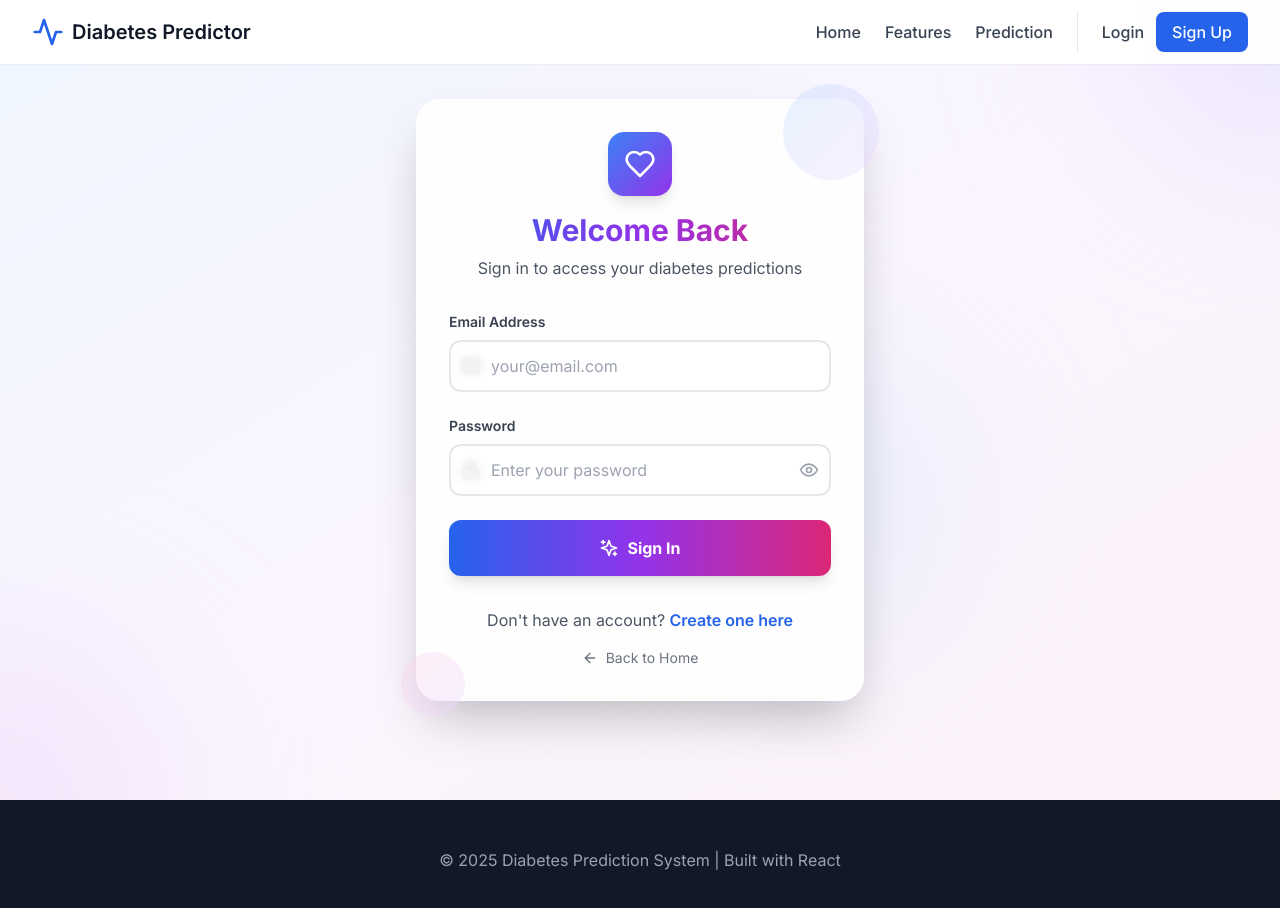
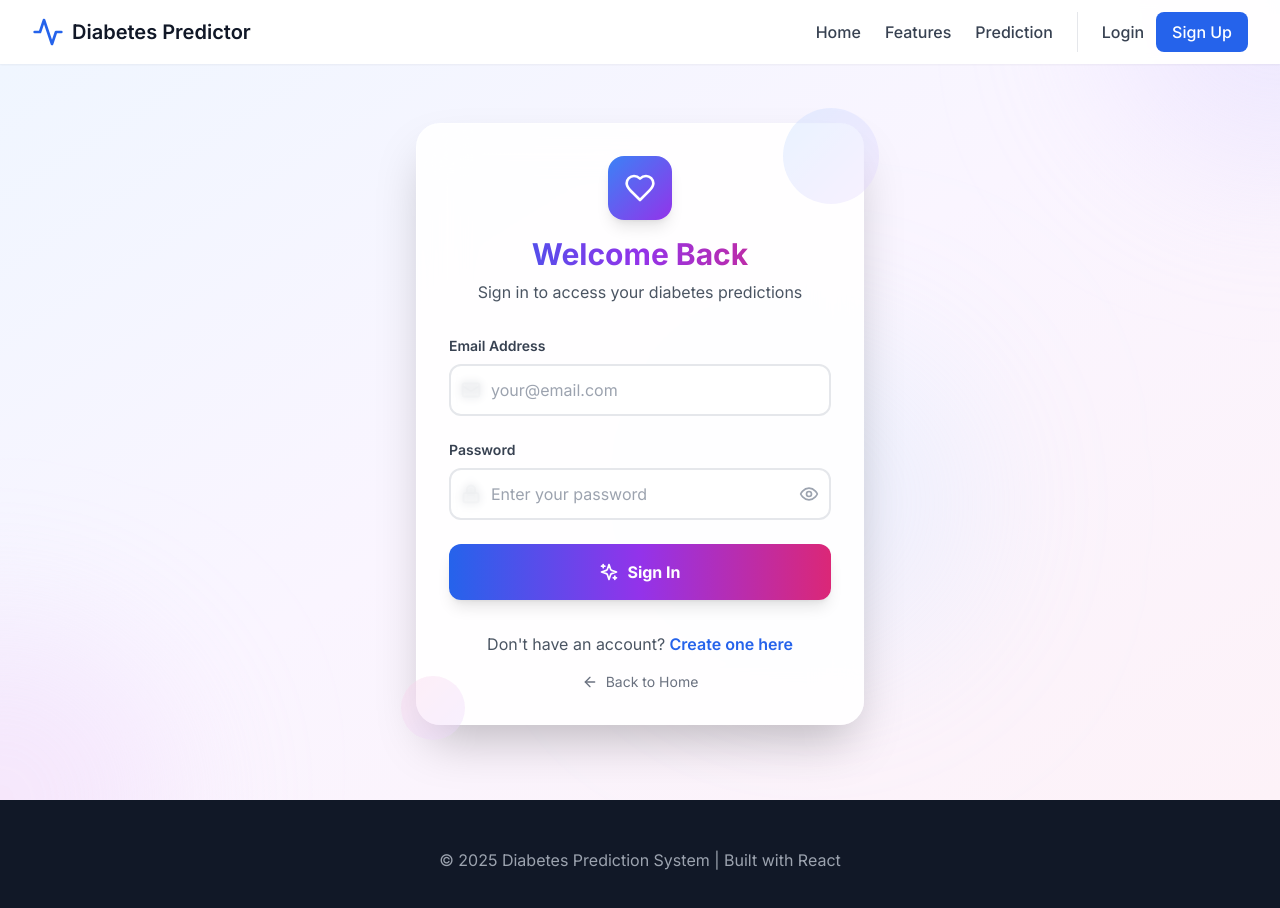
Before and after one commit to Arun-S-1505/GlucoPredict, a React (Vite) app: page /login in a window 1280 px wide. Shown: the top 908 px of the page. Built offline with nearby package versions, Linux system fonts and the light colour scheme.

Commit message:
Fix navbar interference with page content

```diff
--- a/src/pages/DashboardPage.tsx
+++ b/src/pages/DashboardPage.tsx
@@ -85,7 +85,7 @@ export function DashboardPage() {
     <div className="min-h-screen bg-gradient-to-br from-blue-50 via-purple-50 to-pink-50">
       <Navbar />
 
-      <div className="max-w-7xl mx-auto px-4 sm:px-6 lg:px-8 py-6 sm:py-12">
+      <div className="max-w-7xl mx-auto px-4 sm:px-6 lg:px-8 py-6 sm:py-12 pt-20 sm:pt-24">
         <motion.div
           initial={{ opacity: 0, y: 20 }}
           animate={{ opacity: 1, y: 0 }}
--- a/src/pages/LoginPage.tsx
+++ b/src/pages/LoginPage.tsx
@@ -52,7 +52,7 @@ export function LoginPage() {
   };
 
   return (
-    <div className="min-h-screen bg-gradient-to-br from-blue-50 via-purple-50 to-pink-50 flex items-center justify-center px-4 py-8 relative overflow-hidden">
+    <div className="min-h-screen bg-gradient-to-br from-blue-50 via-purple-50 to-pink-50 flex items-center justify-center px-4 py-8 pt-20 relative overflow-hidden">
       {/* Animated Background Elements */}
       <div className="absolute inset-0 overflow-hidden">
         <motion.div
--- a/src/pages/SignupPage.tsx
+++ b/src/pages/SignupPage.tsx
@@ -67,7 +67,7 @@ export function SignupPage() {
   };
 
   return (
-    <div className="min-h-screen bg-gradient-to-br from-blue-50 via-purple-50 to-pink-50 flex items-center justify-center px-4 py-8 relative overflow-hidden">
+    <div className="min-h-screen bg-gradient-to-br from-blue-50 via-purple-50 to-pink-50 flex items-center justify-center px-4 py-8 pt-20 relative overflow-hidden">
       {/* Animated Background Elements */}
       <div className="absolute inset-0 overflow-hidden">
         <motion.div
```
